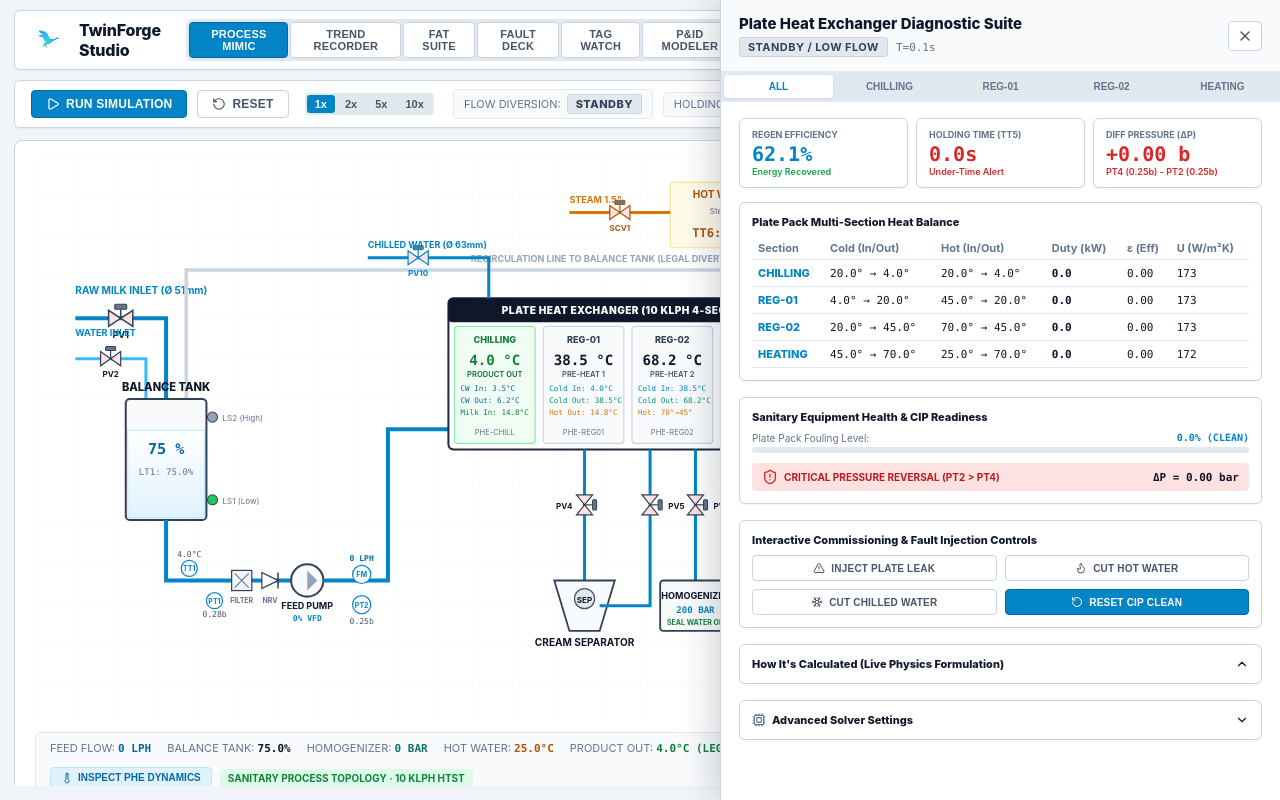
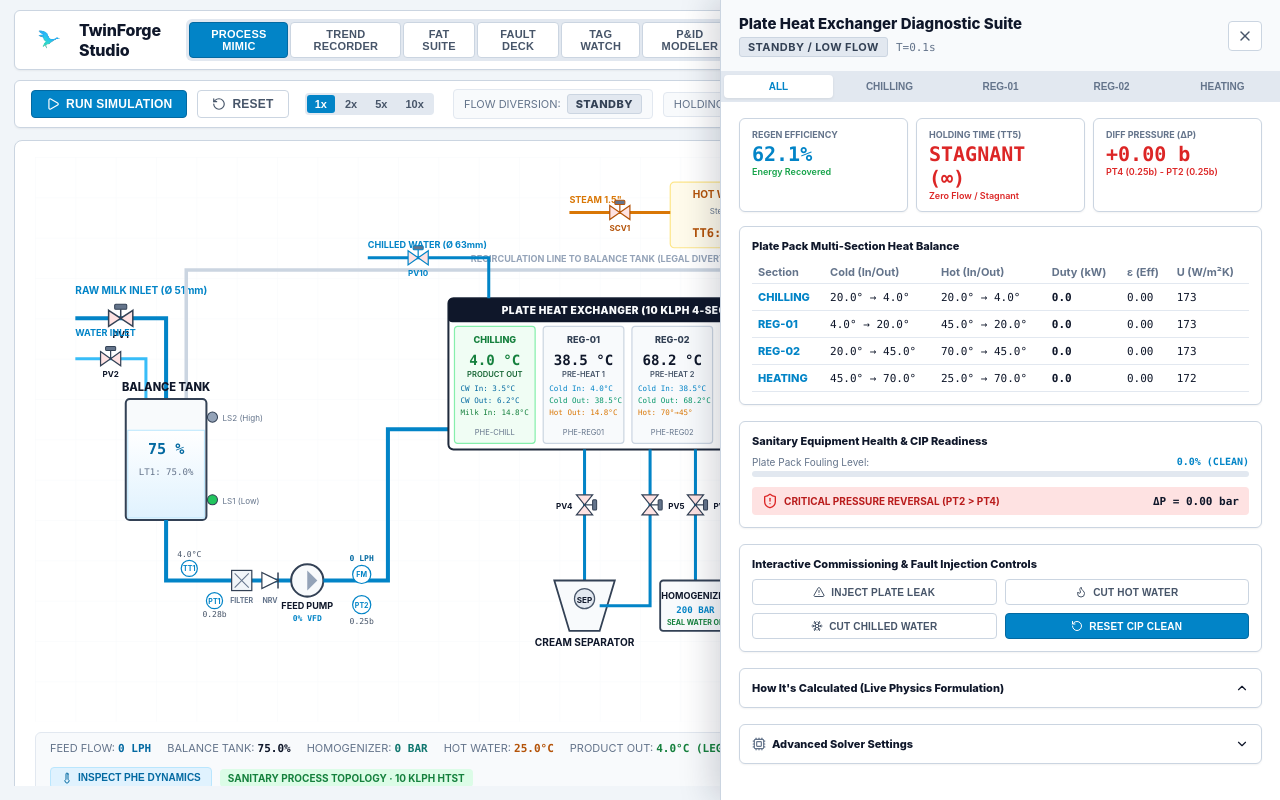
Before and after one commit to Soorya-Narayan/TwinForge-Studio, a React (Vite) app: page / in a window 1280 px wide. Both pictures are taken after a click on the button "INSPECT PHE DYNAMICS". Built offline with nearby package versions, Linux system fonts and the light colour scheme.

Commit message:
fix(phe): represent zero-flow residence time as Infinity and stagnant flag

```diff
--- a/src/components/mimic/PasteurizerMimic.tsx
+++ b/src/components/mimic/PasteurizerMimic.tsx
@@ -735,7 +735,7 @@ export const PasteurizerMimic: React.FC = () => {
               HOLDING COIL (20s)
             </text>
             <text x="45" y="18" textAnchor="middle" fill="#0f766e" fontSize="8" className="mono">
-              τ = {holdingTimeS.toFixed(1)}s
+              τ = {isFinite(holdingTimeS) ? `${holdingTimeS.toFixed(1)}s` : 'STAGNANT (∞)'}
             </text>
           </g>
 
--- a/src/components/mimic/PheInspectorDrawer.tsx
+++ b/src/components/mimic/PheInspectorDrawer.tsx
@@ -216,10 +216,10 @@ export const PheInspectorDrawer: React.FC<PheInspectorDrawerProps> = ({
                     marginTop: 2,
                   }}
                 >
-                  {overall.holdingTubeResidenceTimeS.toFixed(1)}s
+                  {isFinite(overall.holdingTubeResidenceTimeS) ? `${overall.holdingTubeResidenceTimeS.toFixed(1)}s` : 'STAGNANT (∞)'}
                 </div>
                 <div style={{ fontSize: 9, color: overall.isLegalHoldingTime ? '#16a34a' : '#dc2626', fontWeight: 600 }}>
-                  {overall.isLegalHoldingTime ? 'Legal (>=16s)' : 'Under-Time Alert'}
+                  {overall.isStagnant ? 'Zero Flow / Stagnant' : overall.isLegalHoldingTime ? 'Legal (>=16s)' : 'Under-Time Alert'}
                 </div>
               </div>
 
--- a/src/core/engine/PhysicsEngine.ts
+++ b/src/core/engine/PhysicsEngine.ts
@@ -666,7 +666,7 @@ export class PhysicsEngine {
       if (metrics.contaminationAlarm) {
         alarms.push('ALARM_CRITICAL_PASTEURIZER_CROSS_CONTAMINATION');
       }
-      if (!metrics.isLegalHoldingTime && metrics.holdingTubeResidenceTimeS > 0) {
+      if (!metrics.isLegalHoldingTime && isFinite(metrics.holdingTubeResidenceTimeS) && metrics.holdingTubeResidenceTimeS > 0) {
         alarms.push('ALARM_LEGAL_UNDER_HOLDING_TIME');
       }
     }
--- a/src/core/engine/phe/HoldingTubeModel.ts
+++ b/src/core/engine/phe/HoldingTubeModel.ts
@@ -51,7 +51,7 @@ export class HoldingTubeModel {
         seg.tempC += (ambientTemp - seg.tempC) * coolingRate;
       }
       this.currentExitTempC = this.fluidSegments[this.fluidSegments.length - 1]?.tempC ?? inletTempC;
-      this.currentResidenceTimeS = 0; // Invalid / stagnant (not infinite or NaN)
+      this.currentResidenceTimeS = Infinity; // Zero-flow represents infinite residence time / stagnant
       return this.currentExitTempC;
     }
 
@@ -111,7 +111,11 @@ export class HoldingTubeModel {
     return this.currentResidenceTimeS;
   }
 
+  public isStagnant(): boolean {
+    return !isFinite(this.currentResidenceTimeS);
+  }
+
   public isResidenceTimeLegal(): boolean {
-    return this.currentResidenceTimeS >= this.minLegalResidenceTimeS;
+    return isFinite(this.currentResidenceTimeS) && this.currentResidenceTimeS >= this.minLegalResidenceTimeS;
   }
 }
--- a/src/core/engine/phe/PHEAssemblyModel.ts
+++ b/src/core/engine/phe/PHEAssemblyModel.ts
@@ -241,8 +241,11 @@ export class PHEAssemblyModel {
     this.lastOverallMetrics = {
       heaterOutletTempC: Number(mHeat.tempColdOutC.toFixed(2)),
       holdingTubeExitTempC: Number(holdingExitTemp.toFixed(2)),
-      holdingTubeResidenceTimeS: Number(this.holdingTube.getResidenceTimeSeconds().toFixed(1)),
+      holdingTubeResidenceTimeS: isFinite(this.holdingTube.getResidenceTimeSeconds())
+        ? Number(this.holdingTube.getResidenceTimeSeconds().toFixed(1))
+        : Infinity,
       isLegalHoldingTime: this.holdingTube.isResidenceTimeLegal(),
+      isStagnant: this.holdingTube.isStagnant(),
 
       rawMilkInletTempC: Number(rawIn.toFixed(1)),
       regenOutletTempC: Number(regOut.toFixed(1)),
@@ -283,6 +286,7 @@ export class PHEAssemblyModel {
       holdingTubeExitTempC: 70.0,
       holdingTubeResidenceTimeS: 20.0,
       isLegalHoldingTime: true,
+      isStagnant: false,
       rawMilkInletTempC: 4.0,
       regenOutletTempC: 70.0,
       pasteurizedTempC: 70.0,
--- a/src/core/engine/phe/types.ts
+++ b/src/core/engine/phe/types.ts
@@ -58,6 +58,7 @@ export interface PheAssemblyOverallMetrics {
   holdingTubeExitTempC: number; // Sensor TT5
   holdingTubeResidenceTimeS: number;
   isLegalHoldingTime: boolean;
+  isStagnant?: boolean;
 
   // Regeneration Efficiency
   rawMilkInletTempC: number;   // TT1 (~4°C)
```
Also changed, not shown: 2 other files (tests, documents, lock files or other folders).
